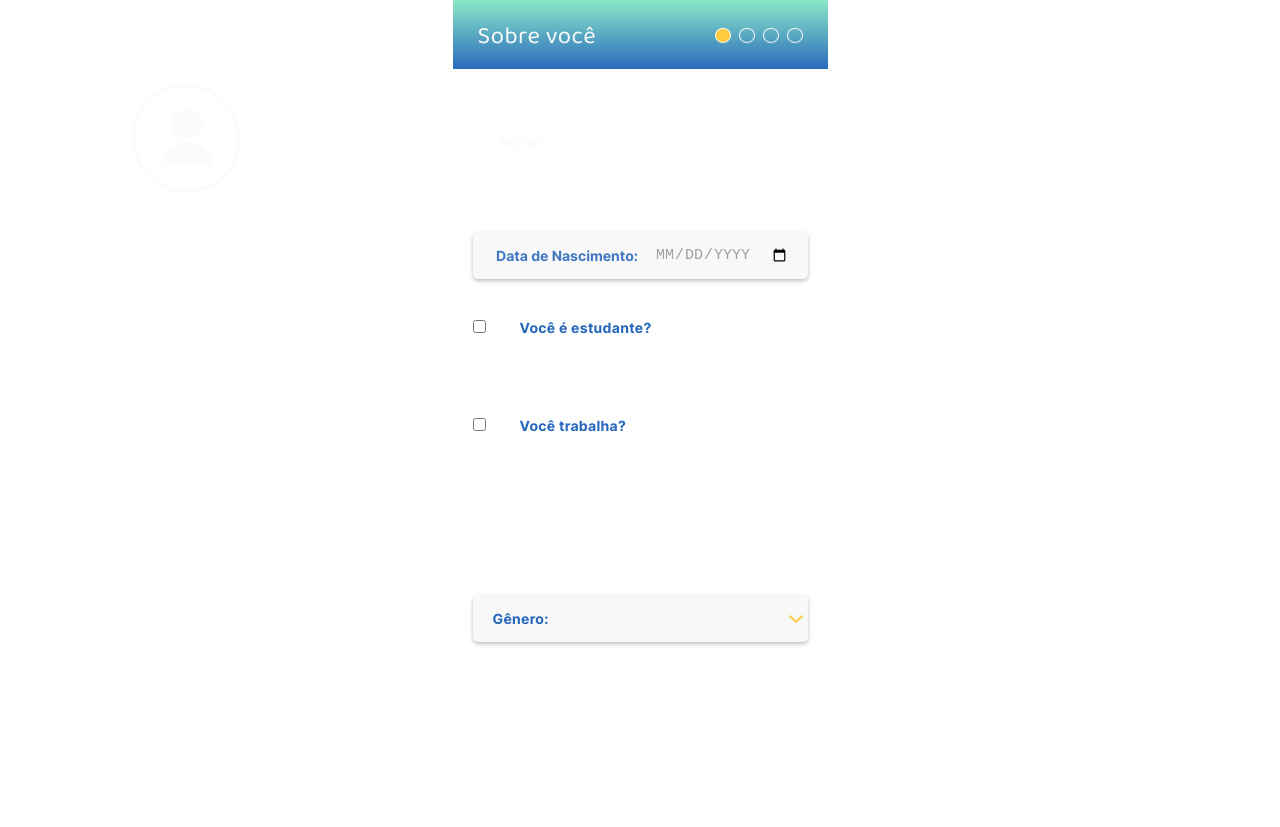
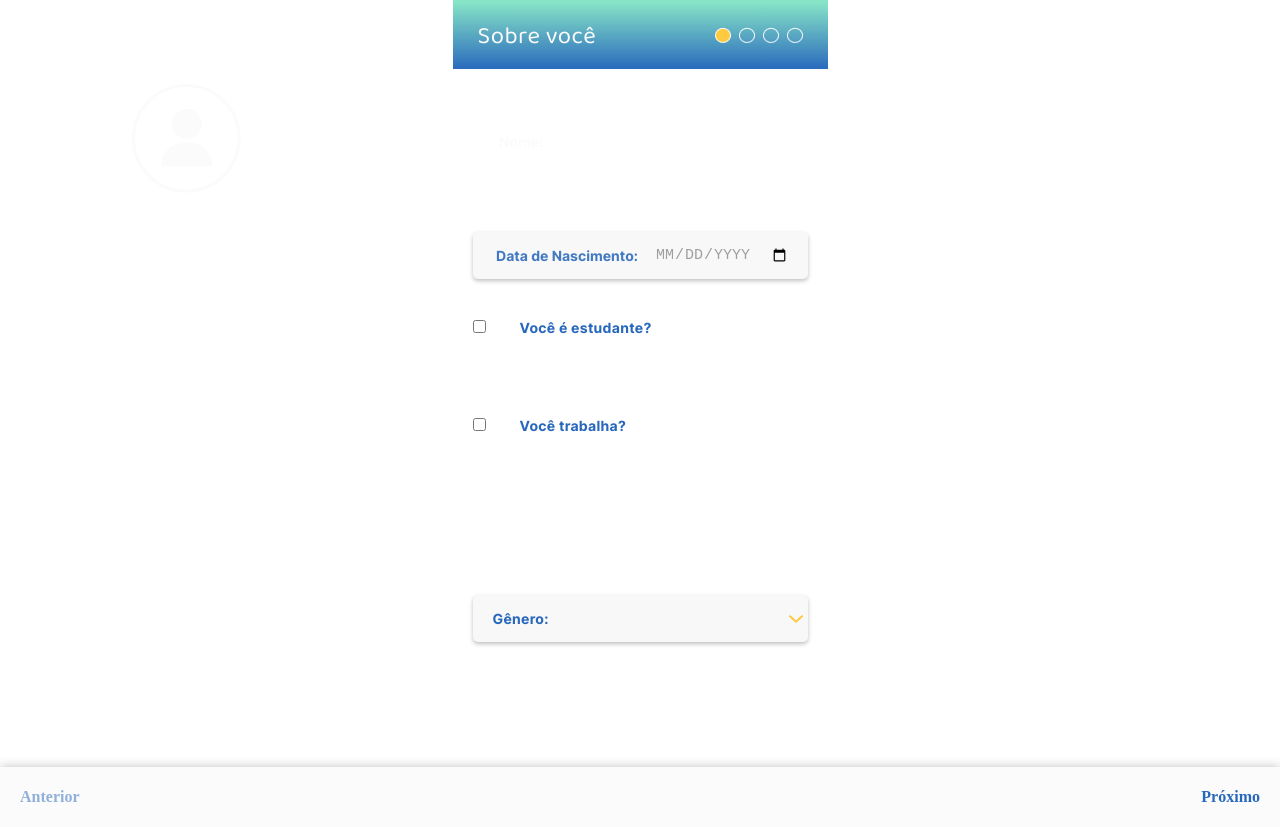
Before and after one commit to estartandodevs-course/Ap-2, a React (Create React App) app: page / in a window 1280 px wide. Before the commit the page ends 800 px from the top, so only its background shows below. Built offline with nearby package versions, Linux system fonts and the light colour scheme.

Commit message:
footer finalizado

```diff
--- a/src/components/footer/footer.jsx
+++ b/src/components/footer/footer.jsx
@@ -3,11 +3,11 @@ import { Link } from "react-router-dom";
 import './footer.scss';
 
 
-export function footer() {
+export default function footer() {
     return (
-        <div class='footer'>
-            <Link to=''>Anterior</Link>
-            <Link to=''>Próximo</Link>
+        <div className='footer'>
+            <Link id='anterior' to=''>Anterior</Link>
+            <Link id='proximo' to=''>Próximo</Link>
         </div>
     )
 }
--- a/src/components/footer/footer.scss
+++ b/src/components/footer/footer.scss
@@ -6,5 +6,21 @@
     max-width: 100vw;
     height: 60px;
     background-color: $cinza-4;
-    box-shadow: $box-shadow;
+    box-shadow: 0px 0px 10px rgba(0, 0, 0, 0.25);
+    display: flex;
+    flex-direction: row;
+    justify-content: space-between;
+    align-items: center;
+    a {
+        text-decoration: none;
+        font-weight: 600;
+        padding: 20px;
+    }
+    #proximo {
+        color: $primary-2;
+    }
+    #anterior {
+        color: $primary-2;
+        opacity: 50%;
+    }
 }
--- a/src/pages/RegisterFirstStep/RegisterFirstStep.jsx
+++ b/src/pages/RegisterFirstStep/RegisterFirstStep.jsx
@@ -6,7 +6,7 @@ import "../../components/ImagemPerfil/ImagemPerfil";
 import { InputDate } from "../../components/InputDate/InputDate";
 import Checkbox from "../../components/Checkbox/Checkbox"
 import { ContainerSelect } from "../../components/ContainerSelect/ContainerSelect";
-
+import Footer from "../../components/footer/footer.jsx";
 
 export function RegisterFirstStep() {
   const isRequired = true;
@@ -24,6 +24,7 @@ export function RegisterFirstStep() {
       <Checkbox content="Você é estudante?" label="check" id="check" classInput="input1" placeHolder="Faculdade/Escola:"></Checkbox>
       <Checkbox content="Você trabalha?" label="check2" id="check2" classInput="input2" placeHolder="Empresa:"> </Checkbox>
       <ContainerSelect />
+      <Footer></Footer>
     </>
   );
 }
```
Also changed, not shown: 1 other file (tests, documents, lock files or other folders).
